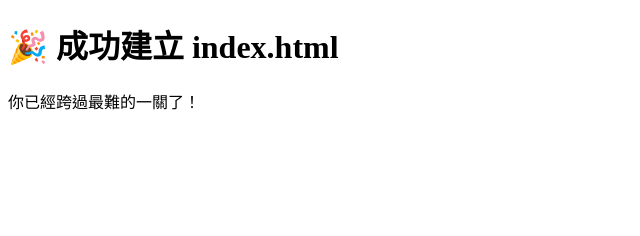
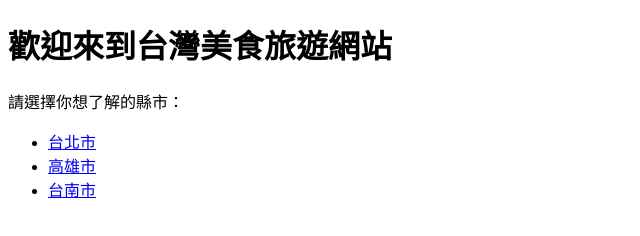
Before and after one commit to avickyb-code/taiwan-food-travel, a plain HTML site: page index.html in a window 1280 px wide. Shown: the whole page, without its empty margins (0-640 px from the left). Drawn offline with Linux system fonts and the light colour scheme.

Commit message:
Update index.html

```diff
--- a/index.html
+++ b/index.html
@@ -1,11 +1,17 @@
 <!DOCTYPE html>
 <html lang="zh-Hant">
 <head>
-  <meta charset="UTF-8">
-  <title>成功頁面</title>
+  <meta charset="UTF-8" />
+  <title>台灣美食旅遊總覽</title>
 </head>
 <body>
-  <h1>🎉 成功建立 index.html</h1>
-  <p>你已經跨過最難的一關了！</p>
+  <h1>歡迎來到台灣美食旅遊網站</h1>
+  <p>請選擇你想了解的縣市：</p>
+  <ul>
+    <li><a href="data/taipei.html">台北市</a></li>
+    <li><a href="data/kaohsiung.html">高雄市</a></li>
+    <li><a href="data/tainan.html">台南市</a></li>
+    <!-- 可以繼續加更多縣市 -->
+  </ul>
 </body>
 </html>
```
